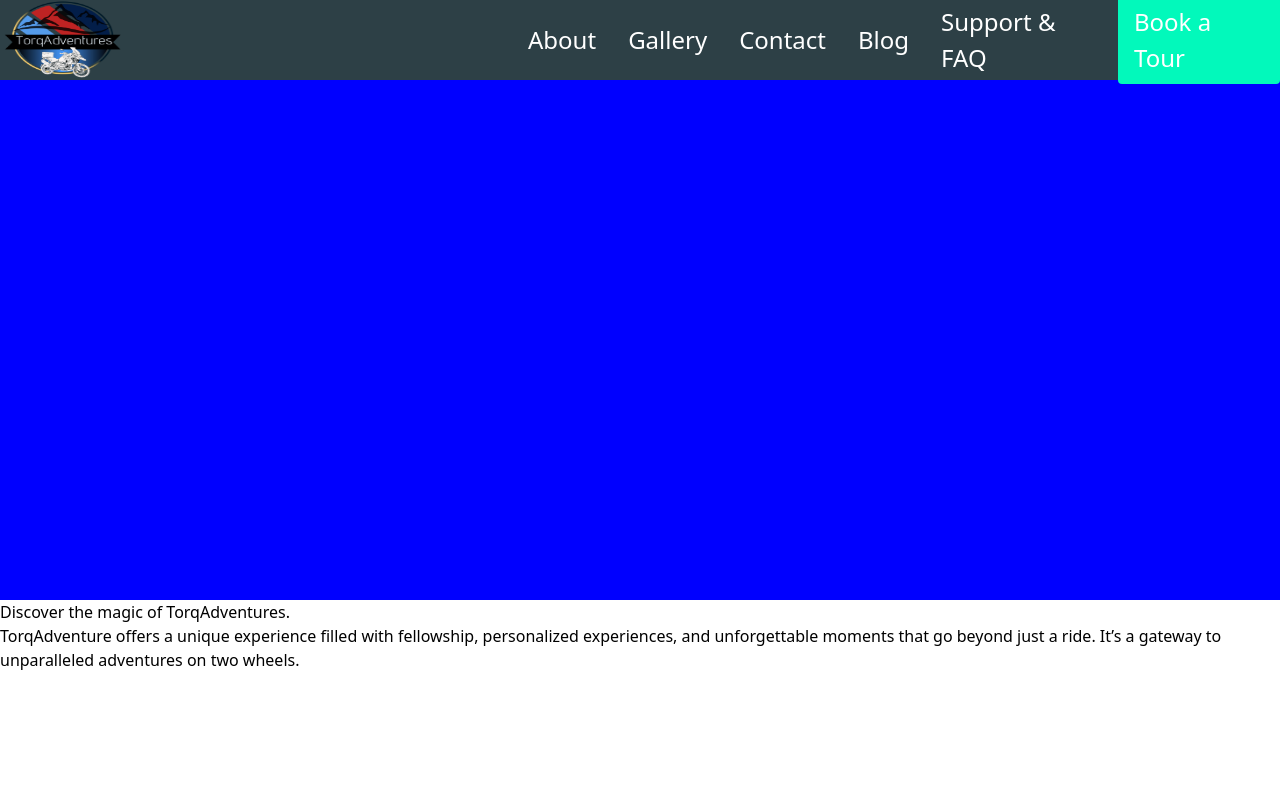
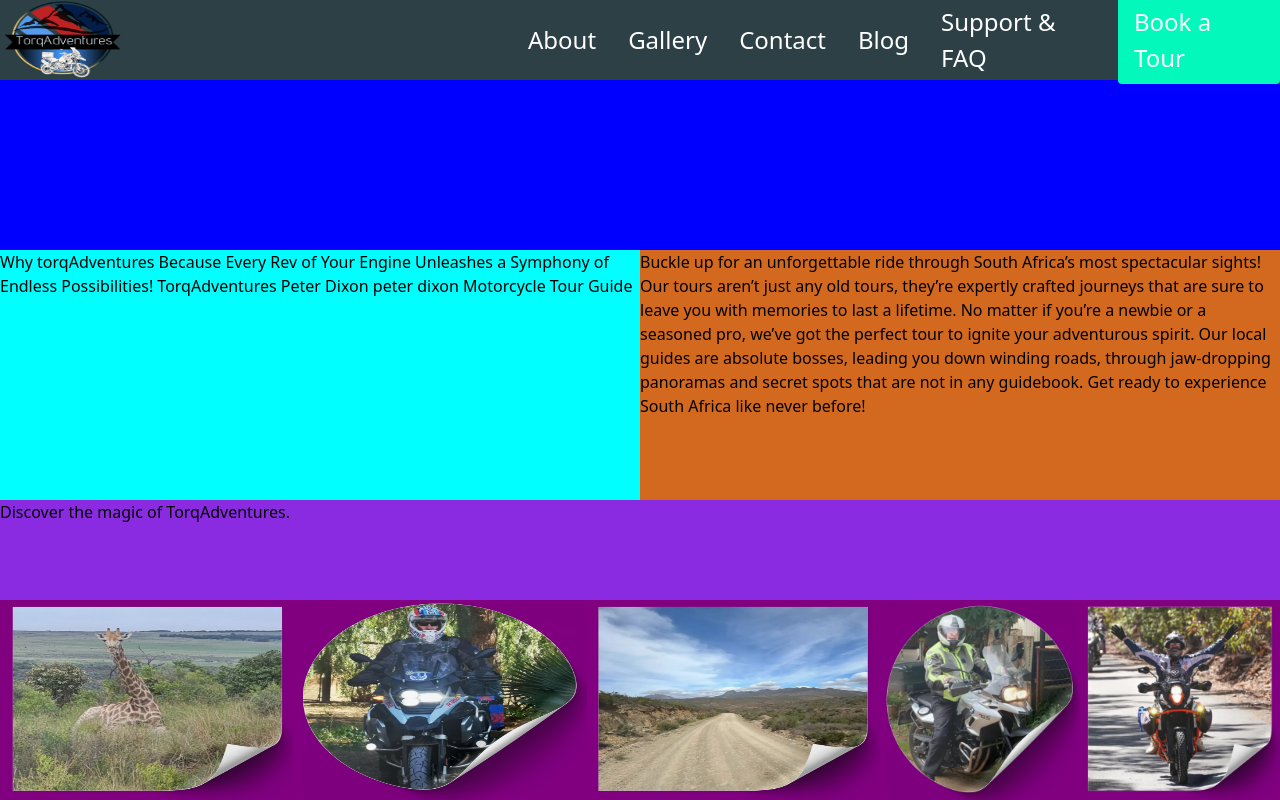
Before and after one commit to Crimescene1997/torque, a React (Vite) app: page / in a window 1280 px wide. Built offline with nearby package versions, Linux system fonts and the light colour scheme.

Commit message:
landing page basics

```diff
--- a/src/components/landingComponent/index.jsx
+++ b/src/components/landingComponent/index.jsx
@@ -1,4 +1,9 @@
 import styles from "./styles.module.css";
+import ScenaryImage from "../../assets/assetsLandingPage/BeautifulScenery.webp"
+import ExpertImage from "../../assets/assetsLandingPage/ExpertGuides.webp"
+import CuratedImage from "../../assets/assetsLandingPage/CuratedRoutes.webp"
+import SafetyImage from "../../assets/assetsLandingPage/SafetyFirst.webp"
+import ThrillsImage from "../../assets/assetsLandingPage/Thrills.webp"
 
 export default function LandingComponent() {
     return (
@@ -7,8 +12,18 @@
             </div>
             <div className={styles.Section1}>
                 <div className={styles.Section1Left}>
+                    Why torqAdventures
+                    Because Every Rev of Your Engine Unleashes a Symphony of Endless Possibilities!
+                    TorqAdventures Peter Dixon
+                    peter dixon
+                    Motorcycle Tour Guide
                 </div>
                 <div className={styles.Section1Right}>
+                    Buckle up for an unforgettable ride through South Africa’s most spectacular sights!
+
+                    Our tours aren’t just any old tours, they’re expertly crafted journeys that are sure to leave you with memories to last a lifetime. No matter if you’re a newbie or a seasoned pro, we’ve got the perfect tour to ignite your adventurous spirit.
+
+                    Our local guides are absolute bosses, leading you down winding roads, through jaw-dropping panoramas and secret spots that are not in any guidebook. Get ready to experience South Africa like never before!
                 </div>
             </div>
             <div className={styles.Section2}>
@@ -21,13 +36,11 @@
                     </div>
                 </div>
                 <div className={styles.Section2Bottom}>
-                {/* <img src={}/>
-                <img src={}/>
-                <img src={}/>
-                <img src={}/>
-                <img src={}/>
-                <img src={}/> */}
-                {/* ojouyvon[io[oin]] */}
+                    <img className={styles.Section2Image1} src={ScenaryImage} />
+                    <img className={styles.Section2Image2} src={ExpertImage} />
+                    <img className={styles.Section2Image3} src={CuratedImage} />
+                    <img className={styles.Section2Image4} src={SafetyImage} />
+                    <img className={styles.Section2Image5} src={ThrillsImage} />
                 </div>
             </div>
             <div className={styles.Section3}>
--- a/src/components/landingComponent/styles.module.css
+++ b/src/components/landingComponent/styles.module.css
@@ -16,3 +16,85 @@
     height: 600px;
     background-color: blue;
 }
+
+.Section1 {
+    width: 100%;
+    height: 600px;
+    display: flex;
+    }
+
+.Section1Left {
+    width:50%;
+    height:100%;
+    background-color: aqua;
+}
+
+.Section1Right{
+    width: 50%;
+    height: 100%;
+    background-color: chocolate;
+}
+
+.Section2 {
+    width: 100%;
+    height: 600px;
+    display: flex;
+    flex-direction: column;
+}
+
+.Section2Top {
+    width: 100%;
+    height: 100px;
+    flex-direction: column;
+}
+
+.Section2TopHeader {
+    width: 100%;
+    height: 100px;
+    flex-direction: column;
+    background-color: blueviolet;
+}
+
+.Section2TopSubHeader {
+    width: 100%;
+    height: 100px;
+    display: flex;
+    flex-direction: column;
+    background-color: darksalmon;
+
+}
+
+.Section2Bottom {
+    width: 100%;
+    height: 200px;
+    display: flex;
+    background-color: purple
+}
+
+.Section2Image1Container{
+width:20%;
+height:200px
+
+}
+
+.Section2Image1{
+    width: 100%;
+    height: 100%;
+}
+
+.Section2Image2Container{
+    width:20%;
+    height:200px
+}
+
+.Section2Image2{
+    width: 100%;
+    height: 100%;
+    object-fit: fill;
+}
+
+.Section2Image3{
+    width: 100%;
+    height: 100%;
+    object-fit: fill;
+}
--- a/src/components/navbar/index.jsx
+++ b/src/components/navbar/index.jsx
@@ -18,7 +18,7 @@
             <Link to="/contact" className={styles.Links} >Contact</Link>
             <Link to="/blog"  className={styles.Links} >Blog</Link>
             <Link to="/support"  className={styles.Links} >Support & FAQ</Link>
-            <Link Link to="/events"  className={styles.EventLink} > Book a Tour</Link>
+            <Link to="/events"  className={styles.EventLink} > Book a Tour</Link>
 
             </div>
         </div>
```
Lines whose indentation alone changed are shown as unchanged.
